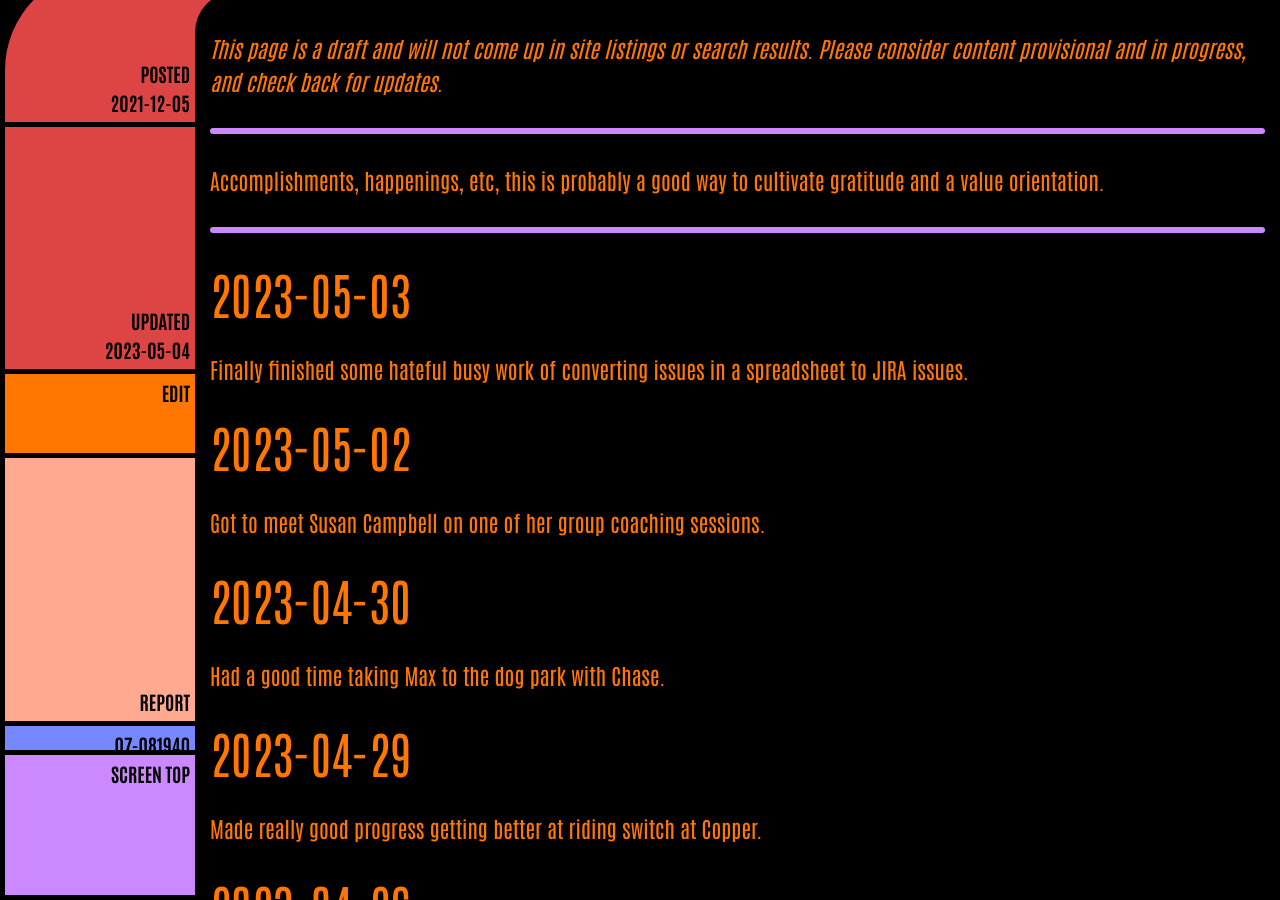
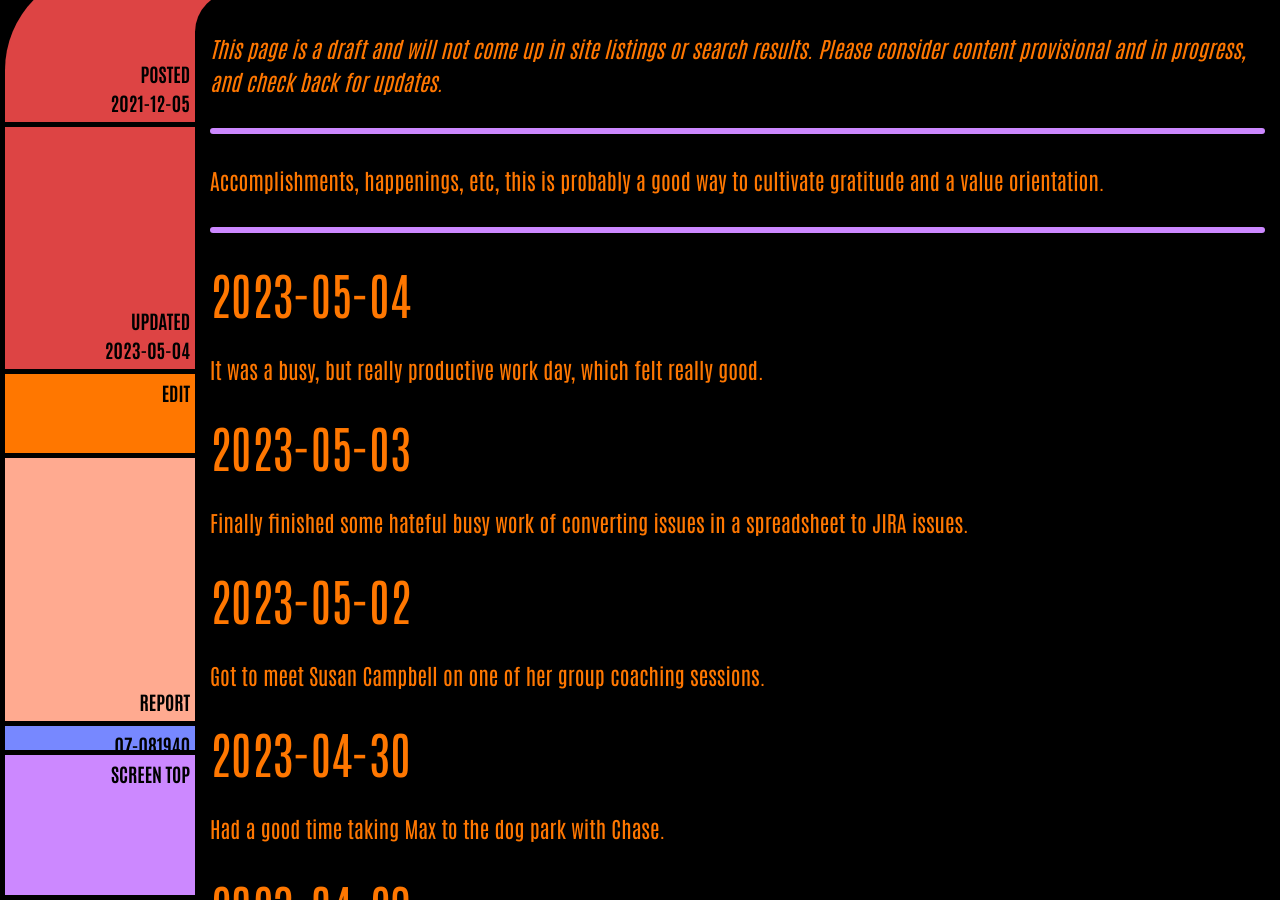
Before and after one commit to ArthurZey/arthurzey.github.io, a Jekyll site: the page built from _pages/one-good-thing.md, in a window 1280 px wide and 900 px high, scrolled down 333 px. Built offline with Jekyll 4.4.1, drawn with Linux system fonts in a browser that asks for light colours.

Commit message:
added 2023-05-04

```diff
--- a/_pages/one-good-thing.md
+++ b/_pages/one-good-thing.md
@@ -2,12 +2,15 @@
 title: One Good Thing
 description: "Accomplishments, happenings, etc, this is probably a good way to cultivate gratitude and a value orientation."
 date: "2021-12-05"
-last_modified_at: "2023-05-04T01:39:39+00:00"
+last_modified_at: "2023-05-04T23:38:38+00:00"
 tags:
   - happenings
   - draft
 sitemap: false
 ---
+
+## 2023-05-04
+It was a busy, but really productive work day, which felt really good.
 
 ## 2023-05-03
 Finally finished some hateful busy work of converting issues in a spreadsheet to JIRA issues.
```
